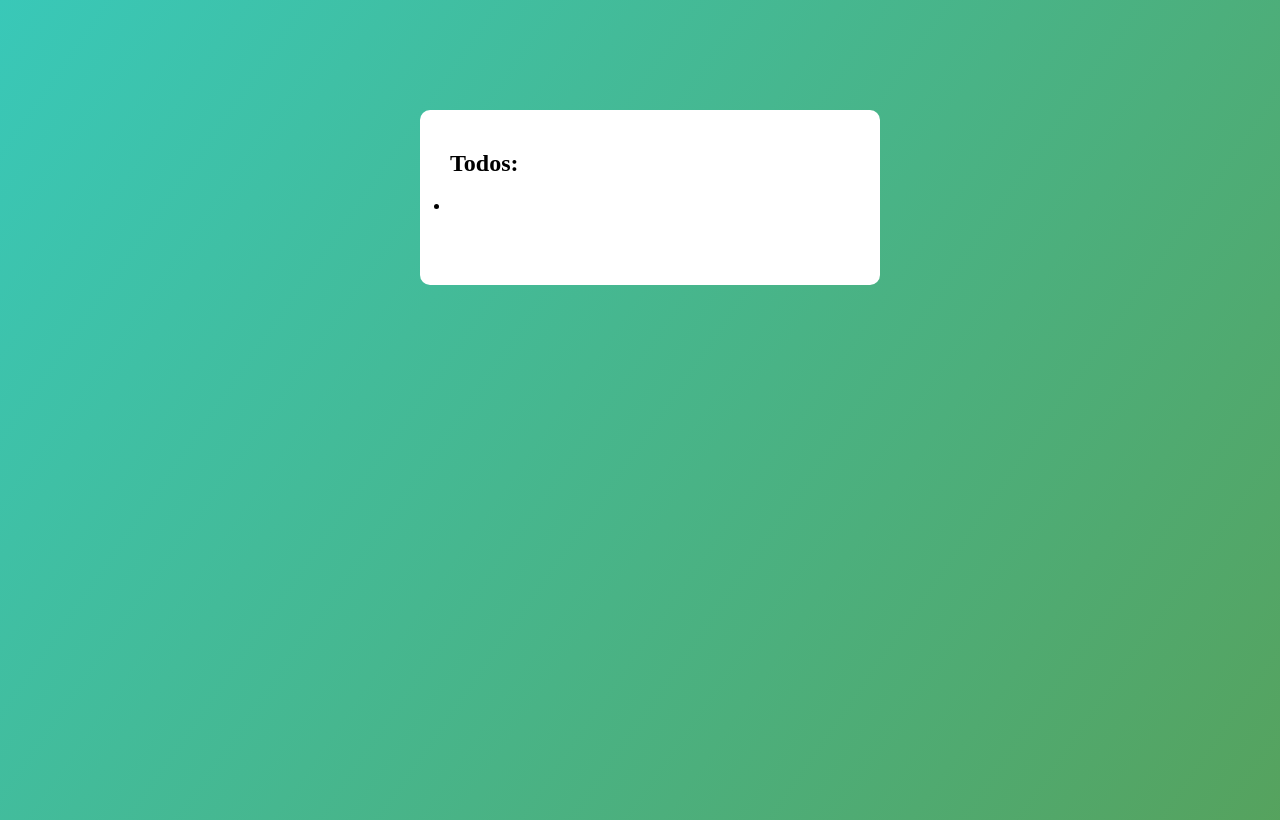
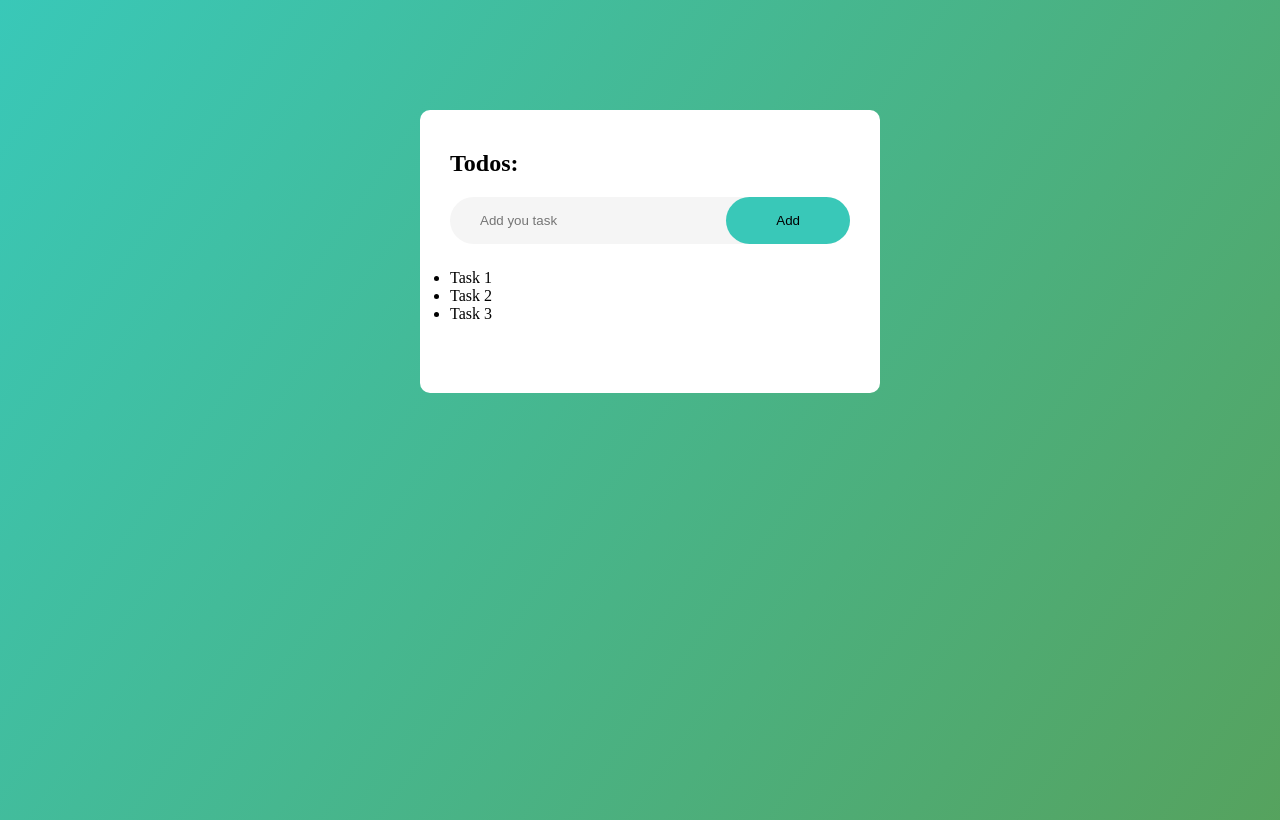
Before and after one commit to fahim000/todo-list, a plain HTML site: page index.html in a window 1280 px wide. Drawn offline with Linux system fonts and the light colour scheme.

Commit message:
taskbar made

```diff
--- a/index.html
+++ b/index.html
@@ -10,8 +10,14 @@
     <div class="container">
       <div class="todo">
         <h2>Todos: </h2>
-        <ul>
-            <li></li>
+       <div class="row">
+        <input type="text" id="input-box" placeholder="Add you task">
+        <button>Add</button>
+       </div>
+       <ul id="list">
+        <li>Task 1</li>
+        <li>Task 2</li>
+        <li>Task 3</li>
         </ul>
       </div>
     </div>
--- a/styles.css
+++ b/styles.css
@@ -23,3 +23,30 @@
     color :black;
     margin-bottom: 20px;
 }
+.row{
+    display: flex;
+    align-items: center;
+    justify-content: space-between;
+    background: whitesmoke;
+    border-radius: 30px;
+    padding-left: 20px;
+    margin-bottom: 25px;
+}
+input{
+    flex:1;
+    border: none;
+    outline: none;
+    background: transparent;
+    padding: 10px;
+    font-weight: 14px;
+}
+button{
+    border: none;
+    outline: none;
+    padding: 16px 50px;
+    background: #39c8b8;
+    color: black;
+    border-radius: 30px;
+    font size: 15px;
+    cursor: pointer;
+}
```
